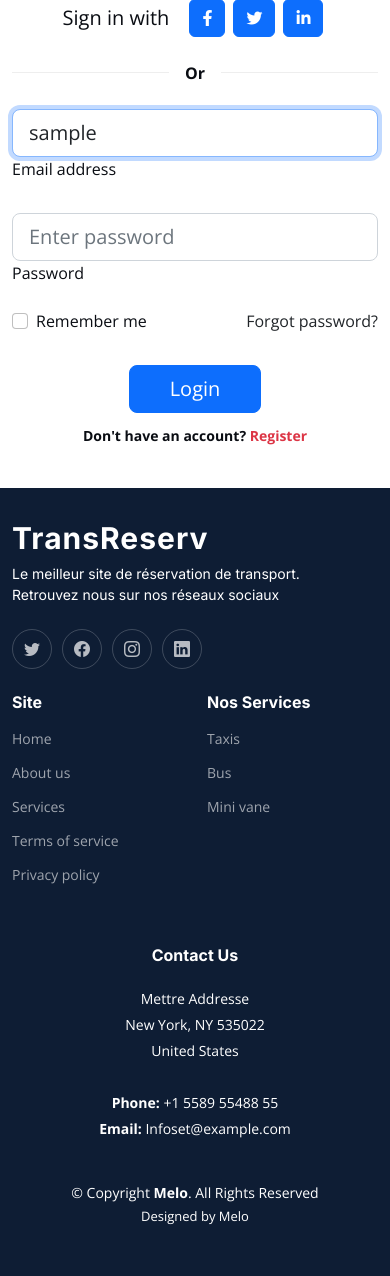
After one commit to Danieljucke/TransReser, a Symfony app: template templates/security/loginPage.html.twig in a window 390 px wide. The commit adds this page. Shown: the part 518-1794 px from the top of the page. Run offline with Twig, Linux system fonts and the light colour scheme; the template is opened without the code that fills it: most values are stand-ins (such as "Sample title", 1, 10 or a date in 2020); some libraries are stand-ins or nearby versions.

Commit message:
upload 7

```diff
--- a/src/Controller/SecurityController.php
+++ b/src/Controller/SecurityController.php
@@ -21,7 +21,7 @@ class SecurityController extends AbstractController
         // last username entered by the user
         $lastUsername = $authenticationUtils->getLastUsername();
 
-        return $this->render('security/login.html.twig', ['last_username' => $lastUsername, 'error' => $error]);
+        return $this->render('security/loginPage.html.twig', ['last_username' => $lastUsername, 'error' => $error]);
     }
 
     #[Route(path: '/logout', name: 'app_logout')]
--- /dev/null
+++ b/templates/security/loginPage.html.twig
@@ -0,0 +1,210 @@
+<!DOCTYPE html>
+<html lang="en">
+<head>
+    <meta charset="utf-8">
+    <meta content="width=device-width, initial-scale=1.0" name="viewport">
+
+    <title>TransRev</title>
+    <meta content="" name="description">
+    <meta content="" name="keywords">
+
+    <!-- Favicons -->
+    <link href="{{ asset('assets/img/favicon.png') }}" rel="icon">
+    <link href="{{ asset('assets/img/apple-touch-icon.png') }}" rel="apple-touch-icon">
+
+    <!-- Google Fonts -->
+    <link rel="preconnect" href="https://fonts.googleapis.com">
+    <link rel="preconnect" href="https://fonts.gstatic.com" crossorigin>
+    <link href="https://fonts.googleapis.com/css2?family=Open+Sans:ital,wght@0,300;0,400;0,500;0,600;0,700;1,300;1,400;1,600;1,700&family=Poppins:ital,wght@0,300;0,400;0,500;0,600;0,700;1,300;1,400;1,500;1,600;1,700&family=Inter:ital,wght@0,300;0,400;0,500;0,600;0,700;1,300;1,400;1,500;1,600;1,700&display=swap" rel="stylesheet">
+
+    <!-- Vendor CSS Files -->
+    <link href="{{ asset('assets/vendor/bootstrap/css/bootstrap.min.css') }}" rel="stylesheet">
+    <link href="{{ asset('assets/vendor/bootstrap-icons/bootstrap-icons.css') }}" rel="stylesheet">
+    <link href="{{ asset('assets/vendor/fontawesome-free/css/all.min.css') }}" rel="stylesheet">
+    <link href="{{ asset('assets/vendor/glightbox/css/glightbox.min.css') }}" rel="stylesheet">
+    <link href="{{ asset('assets/vendor/swiper/swiper-bundle.min.css') }}" rel="stylesheet">
+    <link href="{{ asset('assets/vendor/aos/aos.css') }}" rel="stylesheet">
+
+    <!-- Template Main CSS File -->
+    <link href="{{ asset('assets/css/customor.css') }}" rel="stylesheet">
+    <link href="{{ asset('assets/css/loginpage Trans.css') }}" rel="stylesheet">
+</head>
+<body>
+<header>
+    <div class="container">
+        <div class="section-header">
+            <h2>Bienvenu sur TransReserv!</h2>
+        </div>
+</header>
+
+<section class="vh-100">
+    <div class="container-fluid h-custom">
+        <div class="row d-flex justify-content-center align-items-center h-100">
+            <div class="col-md-9 col-lg-6 col-xl-5">
+                <img
+                        src="assets/img/cloud login.png"
+                        class="img-fluid" alt="Sample image">
+            </div>
+            <div class="col-md-8 col-lg-6 col-xl-4 offset-xl-1">
+                <form>
+                    {% if error %}
+                        <div class="alert alert-danger">{{ error.messageKey|trans(error.messageData, 'security') }}</div>
+                    {% endif %}
+
+                    {% if app.user %}
+                        <div class="mb-3">
+                            You are logged in as {{ app.user.userIdentifier }}, <a href="{{ path('app_logout') }}">Logout</a>
+                        </div>
+                    {% endif %}
+                    <div class="d-flex flex-row align-items-center justify-content-center justify-content-lg-start">
+                        <p class="lead fw-normal mb-0 me-3">Sign in with</p>
+                        <button type="button" class="btn btn-primary btn-floating mx-1">
+                            <i class="fab fa-facebook-f"></i>
+                        </button>
+
+                        <button type="button" class="btn btn-primary btn-floating mx-1">
+                            <i class="fab fa-twitter"></i>
+                        </button>
+
+                        <button type="button" class="btn btn-primary btn-floating mx-1">
+                            <i class="fab fa-linkedin-in"></i>
+                        </button>
+                    </div>
+
+                    <div class="divider d-flex align-items-center my-4">
+                        <p class="text-center fw-bold mx-3 mb-0">Or</p>
+                    </div>
+
+                    <!-- Email input -->
+                    <div class="form-outline mb-4">
+{#                        <input type="email" id="form3Example3" class="form-control form-control-lg"#}
+{#                               placeholder="Enter a valid email address" />#}
+                        <input type="email" value="{{ last_username }}"
+                               placeholder="Enter a valid email address"
+                               name="email" id="inputEmail" class="form-control form-control-lg"
+                               autocomplete="email" required autofocus>
+                        <label class="form-label" for="form3Example3">Email address</label>
+                    </div>
+
+                    <!-- Password input -->
+                    <div class="form-outline mb-3">
+{#                        <input type="password" id="form3Example4" class="form-control form-control-lg"#}
+{#                               placeholder="Enter password" />#}
+                        <input type="password" name="password"  placeholder="Enter password"
+                               id="inputPassword" class="form-control form-control-lg"
+                               autocomplete="current-password" required>
+                        <label class="form-label" for="form3Example4">Password</label>
+                    </div>
+                    <input type="hidden" name="_csrf_token"
+                           value="{{ csrf_token('authenticate') }}"
+                    >
+                    <div class="d-flex justify-content-between align-items-center">
+                        <!-- Checkbox -->
+                        <div class="form-check mb-0">
+                            <input class="form-check-input me-2" type="checkbox" value="" id="form2Example3" />
+                            <label class="form-check-label" for="form2Example3">
+                                Remember me
+                            </label>
+                        </div>
+                        <a href="#!" class="text-body">Forgot password?</a>
+                    </div>
+
+                    <div class="text-center text-lg-start mt-4 pt-2">
+                        <button type="button" class="btn btn-primary btn-lg"
+                                style="padding-left: 2.5rem; padding-right: 2.5rem;">Login</button>
+                        <p class="small fw-bold mt-2 pt-1 mb-0">Don't have an account? <a href="#!"
+                                                                                          class="link-danger">Register</a></p>
+                    </div>
+
+                </form>
+            </div>
+        </div>
+    </div>
+</section>
+<footer id="footer" class="footer">
+
+    <div class="container">
+        <div class="row gy-4">
+            <div class="col-lg-5 col-md-12 footer-info">
+                <a href="index.html" class="logo d-flex align-items-center">
+                    <span>TransReserv</span>
+                </a>
+                <p>Le meilleur site de réservation de transport.
+                    <br>
+                    Retrouvez nous sur nos réseaux sociaux
+                </p>
+                <div class="social-links d-flex mt-4">
+                    <a href="#" class="twitter"><i class="bi bi-twitter"></i></a>
+                    <a href="#" class="facebook"><i class="bi bi-facebook"></i></a>
+                    <a href="#" class="instagram"><i class="bi bi-instagram"></i></a>
+                    <a href="#" class="linkedin"><i class="bi bi-linkedin"></i></a>
+                </div>
+            </div>
+
+            <div class="col-lg-2 col-6 footer-links">
+                <h4>Site</h4>
+                <ul>
+                    <li><a href="#">Home</a></li>
+                    <li><a href="#">About us</a></li>
+                    <li><a href="#">Services</a></li>
+                    <li><a href="#">Terms of service</a></li>
+                    <li><a href="#">Privacy policy</a></li>
+                </ul>
+            </div>
+
+            <div class="col-lg-2 col-6 footer-links">
+                <h4>Nos Services</h4>
+                <ul>
+                    <li><a href="#">Taxis</a></li>
+                    <li><a href="#">Bus</a></li>
+                    <li><a href="#">Mini vane</a></li>
+                </ul>
+            </div>
+
+            <div class="col-lg-3 col-md-12 footer-contact text-center text-md-start">
+                <h4>Contact Us</h4>
+                <p>
+                    Mettre Addresse <br>
+                    New York, NY 535022<br>
+                    United States <br><br>
+                    <strong>Phone:</strong> +1 5589 55488 55<br>
+                    <strong>Email:</strong> Infoset@example.com<br>
+                </p>
+
+            </div>
+
+        </div>
+    </div>
+
+    <div class="container mt-4">
+        <div class="copyright">
+            &copy; Copyright <strong><span>Melo</span></strong>. All Rights Reserved
+        </div>
+        <div class="credits">
+            <!-- All the links in the footer should remain intact. -->
+            <!-- You can delete the links only if you purchased the pro version. -->
+            <!-- Licensing information: https://bootstrapmade.com/license/ -->
+            <!-- Purchase the pro version with working PHP/AJAX contact form: https://bootstrapmade.com/logis-bootstrap-logistics-website-template/ -->
+            Designed by <a href="mailto:danieljoyta@proton.me">Melo</a>
+        </div>
+    </div>
+
+</footer><!-- End Footer -->
+<!-- End Footer -->
+
+<a href="#" class="scroll-top d-flex align-items-center justify-content-center"><i class="bi bi-arrow-up-short"></i></a>
+
+{#<div id="preloader"></div>#}
+
+<!-- Vendor JS Files -->
+<script src="{{ asset('assets/vendor/bootstrap/js/bootstrap.bundle.min.js') }}"></script>
+<script src="{{ asset('assets/vendor/purecounter/purecounter_vanilla.js') }}"></script>
+<script src="{{ asset('assets/vendor/glightbox/js/glightbox.min.js') }}"></script>
+<script src="{{ asset('assets/vendor/swiper/swiper-bundle.min.js') }}"></script>
+<script src="{{ asset('assets/vendor/aos/aos.js') }}"></script>
+<script src="{{ asset('assets/vendor/php-email-form/validate.js') }}"></script>
+
+<!-- Template Main JS File -->
+<script src="{{ asset('assets/Js/customor.js') }}"></script>
+</body>
+</html>
```
Also changed, not shown: templates/customer_launcher/index.html.twig (+4 -66 lines).
